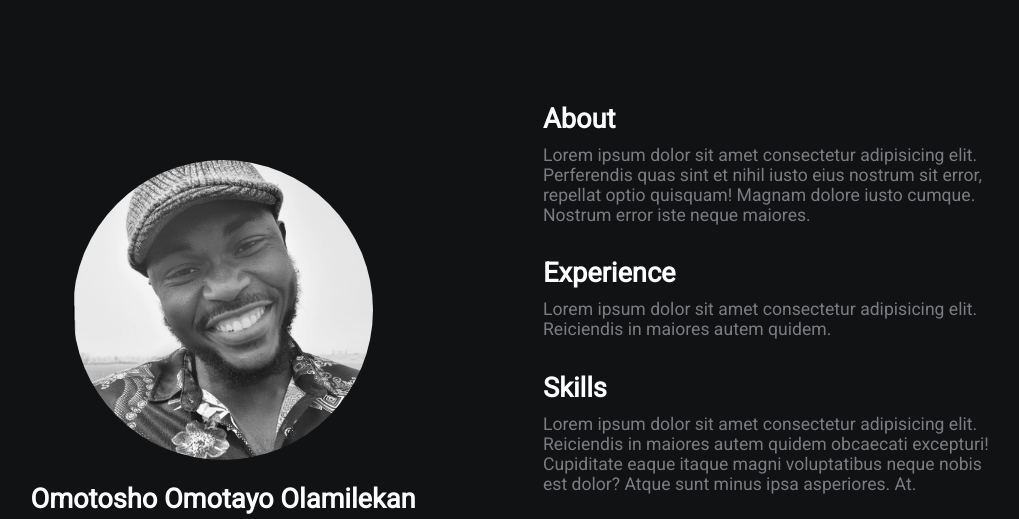
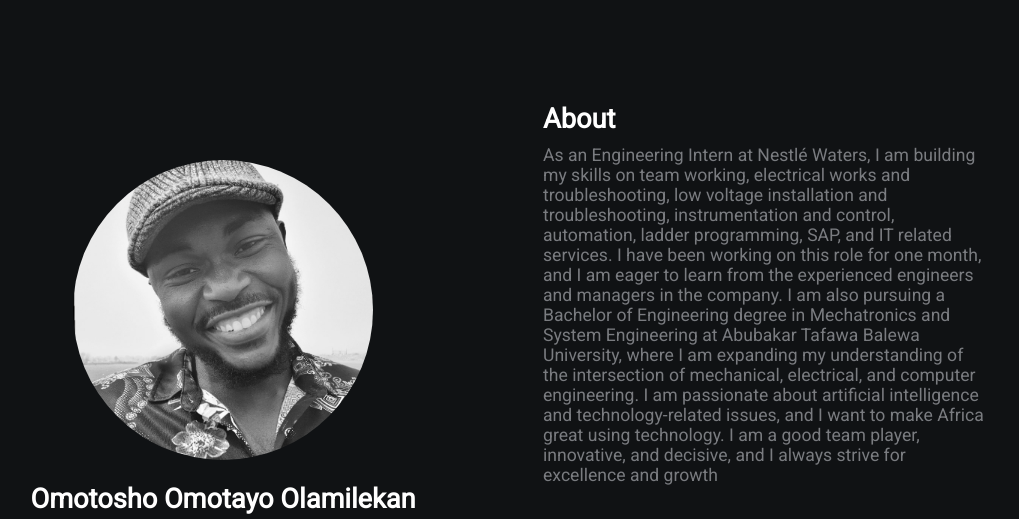
Before and after one commit to Omohtee/AtbuAzureCloudComputing_PortfolioProject, a plain HTML site: page index.html in a window 1280 px wide. Shown: the top 519 px of the page, without its empty margins (97-1116 px from the left). Drawn offline with Linux system fonts and the light colour scheme.

Commit message:
Updating Index File

```diff
--- a/index.html
+++ b/index.html
@@ -20,7 +20,9 @@
         </div>
         <div class="section-2">
             <h2>About</h2>
-            <p>Lorem ipsum dolor sit amet consectetur adipisicing elit. Perferendis quas sint et nihil iusto eius nostrum sit error, repellat optio quisquam! Magnam dolore iusto cumque. Nostrum error iste neque maiores.</p>
+            <p>As an Engineering Intern at Nestlé Waters, I am building my skills on team working, electrical works and troubleshooting, low voltage installation and troubleshooting, instrumentation and control, automation, ladder programming, SAP, and IT related services. I have been working on this role for one month, and I am eager to learn from the experienced engineers and managers in the company.
+
+I am also pursuing a Bachelor of Engineering degree in Mechatronics and System Engineering at Abubakar Tafawa Balewa University, where I am expanding my understanding of the intersection of mechanical, electrical, and computer engineering. I am passionate about artificial intelligence and technology-related issues, and I want to make Africa great using technology. I am a good team player, innovative, and decisive, and I always strive for excellence and growth</p>
             <h2>Experience</h2>
             <p>Lorem ipsum dolor sit amet consectetur adipisicing elit. Reiciendis in maiores autem quidem.</p>
 
```
